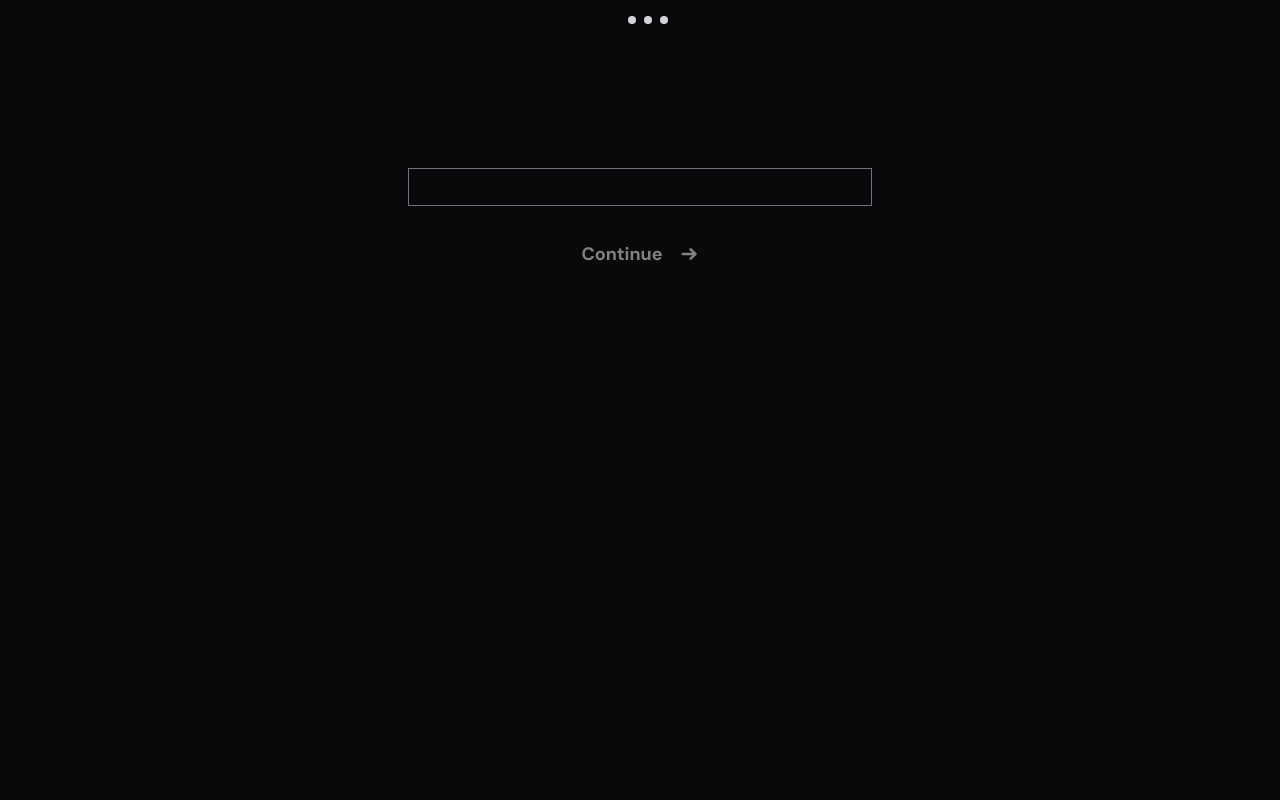
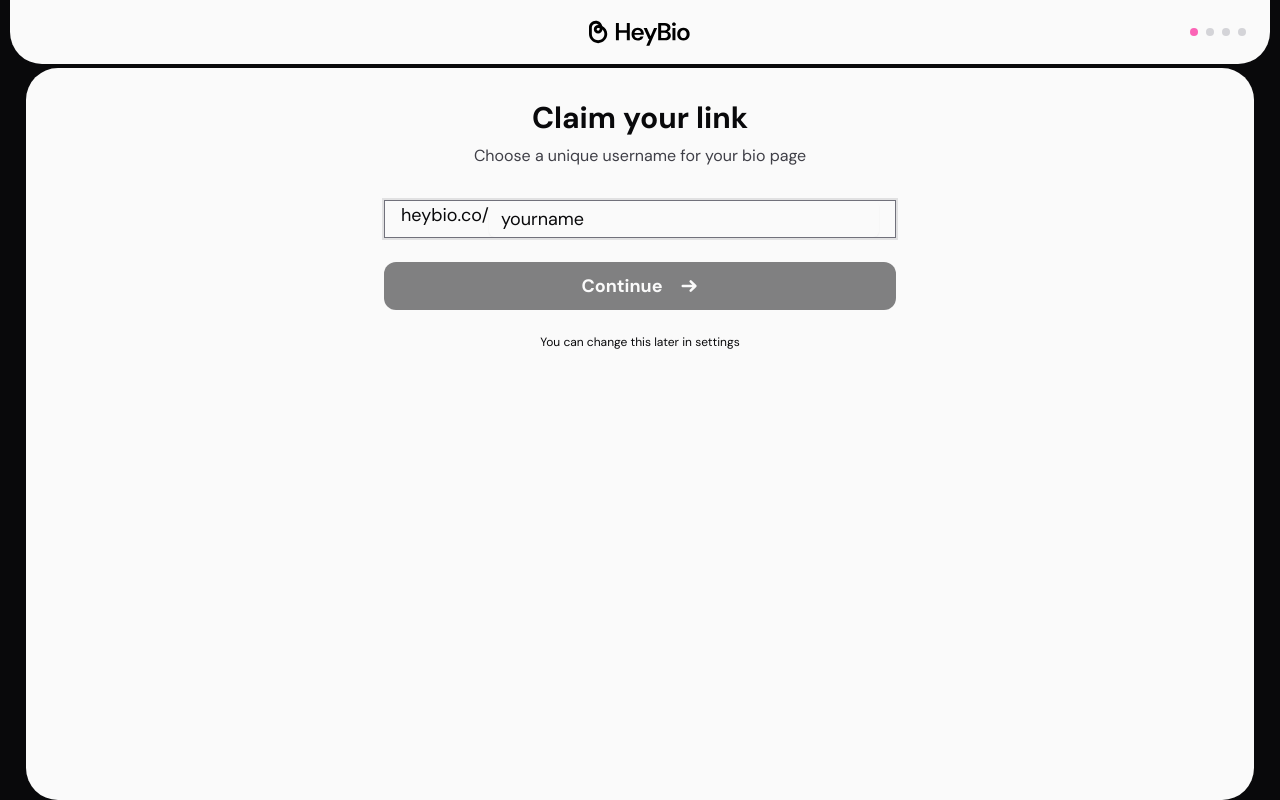
Before and after one commit to eitan-roberto/heybio, a Next.js app: page /new in a window 1280 px wide. Built offline with nearby package versions, Linux system fonts and the light colour scheme.

Commit message:
Update onboarding layout with new design

```diff
--- a/src/components/onboarding/OnboardingLayout.tsx
+++ b/src/components/onboarding/OnboardingLayout.tsx
@@ -1,8 +1,10 @@
 'use client';
 
-import { Icon, IconSize } from '@/components/ui/icon';
+import Link from 'next/link';
+import { Icon } from '@/components/ui/icon';
 import { useRouter } from 'next/navigation';
 import { Button } from '@/components/ui/button';
+import { SvgAsset } from '@/components/ui/svgasset';
 import { cn } from '@/lib/utils';
 
 interface OnboardingLayoutProps {
@@ -35,16 +37,16 @@
   };
 
   return (
-    <div className="min-h-screenflex flex-col">
+    <div className="min-h-screen flex flex-col gap-1">
       {/* Header */}
-      <header className="px-6 py-4 flex items-center justify-between">
+      <header className="bg-bottom px-4 md:px-6 py-4 rounded-bl-4xl rounded-br-4xl flex items-center justify-between">
         <div className="w-20">
           {showBack && (
             <Button
               variant="ghost"
               size="sm"
               onClick={handleBack}
-              className="gap-1"
+              className="gap-1 text-top"
             >
               <Icon icon="arrow-left" className="w-4 h-4" />
               Back
@@ -52,36 +54,41 @@
           )}
         </div>
 
+        {/* Logo */}
+        <Link href="/" className="text-pink">
+          <SvgAsset src="/logos/logo-full.svg" height={32} />
+        </Link>
+
         {/* Progress dots */}
-        <div className="flex items-center gap-2">
+        <div className="flex items-center gap-2 w-20 justify-end">
           {Array.from({ length: totalSteps }, (_, i) => (
             <div
               key={i}
               className={cn(
                 "w-2 h-2 rounded-full transition-colors",
                 i + 1 === step
-                  ? "bg-top"
+                  ? "bg-pink"
                   : i + 1 < step
-                  ? "bg-high"
+                  ? "bg-green"
                   : "bg-low"
               )}
             />
           ))}
         </div>
-
-        <div className="w-20" />
       </header>
 
       {/* Content */}
-      <main className="flex-1 px-6 py-8 max-w-lg mx-auto w-full">
-        <div className="text-center mb-8">
-          <h1 className="text-2xl font-bold text-top mb-2">{title}</h1>
-          {subtitle && (
-            <p className="text-top">{subtitle}</p>
-          )}
+      <main className="flex-1 bg-bottom rounded-4xl mx-0 md:mx-4 p-4 md:p-8">
+        <div className="max-w-lg mx-auto w-full">
+          <div className="text-center mb-8">
+            <h1 className="text-2xl md:text-3xl font-bold text-top mb-2">{title}</h1>
+            {subtitle && (
+              <p className="text-high">{subtitle}</p>
+            )}
+          </div>
+
+          {children}
         </div>
-
-        {children}
       </main>
     </div>
   );
```
